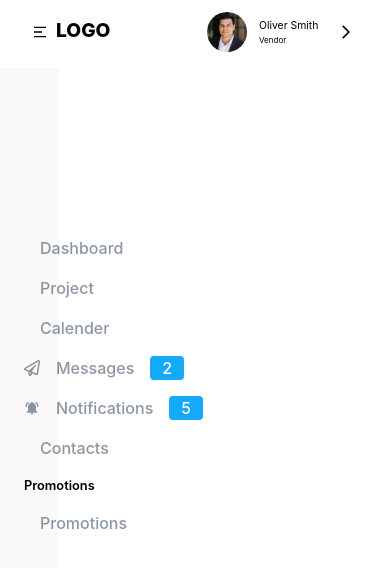
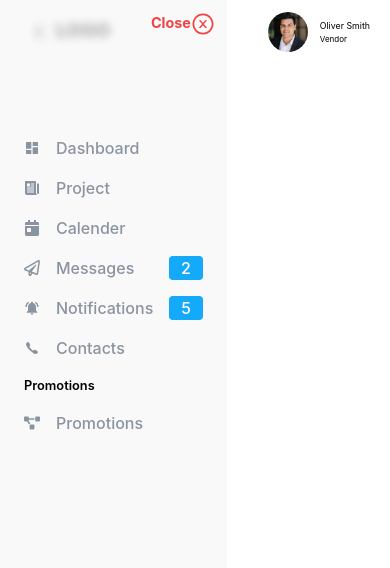
Before and after one commit to Kallyan01/adminPanelNew, a React (Create React App) app: page / in a window 390 px wide. Both pictures are taken after a click on the element 40 px from the left and 32 px from the top of the page. Shown: the top 568 px of the page. Built offline with nearby package versions, Linux system fonts and the light colour scheme.

Commit message:
fixed burgermenu bug

```diff
--- a/src/App.css
+++ b/src/App.css
@@ -107,10 +107,7 @@
   width: 30px;
   border-radius: 50%;
 }
-.sidebar
-{
-  position: relative;
-}
+
 input {
   border: none;
   outline: none;
@@ -207,12 +204,17 @@ svg {
 @media screen and (max-width: 760px) {
   .logo
 {
-  width: 50%;
+  width: 30%;
 }
-
+.visitProfile
+{
+  display: none;
+}
 .userDet
 {
-  width: 50%;
+  width: 70%;
+  display: flex;
+  justify-content: flex-end;
 }
   .searchbar
   {
--- a/src/components/site/navbar/index.jsx
+++ b/src/components/site/navbar/index.jsx
@@ -26,12 +26,12 @@ function Index() {
           placeholder="Search for Projects"
         />
       </div>
-      <div className="userDet flex flex-row">
+      <div className="userDet flex flex-row mx-5 md:mx-0">
         <div className="userproImg p-3 text-center align-middle">
           <img src={uimg} alt="userImage" />
         </div>
         <div className="userInfo flex flex-col justify-center align-middle">
-          <p className="uName fs-4 md:fs-8">Oliver Smith</p>
+          <p className="uName fs-2 md:fs-8">Oliver Smith</p>
           <p className="uType fs-1 md:fs-5">Vendor</p>
         </div>
         <div className="visitProfile flex flex-col justify-center align-middle mx-5">
--- a/src/layout/mainlayout.js
+++ b/src/layout/mainlayout.js
@@ -3,25 +3,24 @@ import { GlobalContext } from "../globalapi/GlobalProvider";
 import { Outlet, NavLink } from "react-router-dom";
 import { RiDashboardFill } from "react-icons/ri";
 import Navbar from "../components/site/navbar";
-import {AiFillCloseSquare} from "react-icons/ai"
+import { AiFillCloseSquare } from "react-icons/ai";
 import {
   FaProjectDiagram,
   FaRegPaperPlane,
   FaCalendarDay,
 } from "react-icons/fa";
-import {IoNewspaperSharp} from "react-icons/io5"
-import {IoIosCall} from "react-icons/io"
-import {MdNotificationsActive} from "react-icons/md"
-import {AiOutlineCloseCircle} from "react-icons/ai"
-
+import { IoNewspaperSharp } from "react-icons/io5";
+import { IoIosCall } from "react-icons/io";
+import { MdNotificationsActive } from "react-icons/md";
+import { AiOutlineCloseCircle } from "react-icons/ai";
 
 function Mainlayout() {
   const { nav } = useContext(GlobalContext);
   const [navOpen, setNavOpen] = nav;
   let sidebar = navOpen
-    ? "sidebar absolute top-0 left-0 w-3/4 md:w-auto col-span-none md:relative md:block md:col-span-1"
+    ? "sidebar absolute top-0 left-0 w-100 md:w-auto col-span-none md:relative md:block md:col-span-1"
     : "hidden";
-    let body = navOpen?"body col-span-5 md:col-span-4":"body col-span-5"
+  let body = navOpen ? "body col-span-5 md:col-span-4" : "body col-span-5";
   return (
     <div class="layout grid light grid-cols-5 gap-1 w-100">
       <div className="col-span-5">
@@ -29,7 +28,11 @@ function Mainlayout() {
       </div>
       <div className=" grid grid-cols-5 col-span-5">
         <div className={sidebar}>
-          <div className="menulist list-none pt-40">
+          <div className="closeBtn flex justify-end  w-100 p-3 text-red-500 fs-10 flex" onClick={()=>setNavOpen(false)}>
+            <p className="fs-3 font-bold">Close</p>
+            <AiOutlineCloseCircle />
+          </div>
+          <div className="menulist list-none pt-20">
             <NavLink to="/dashboard">
               <li className="menuitem p-2 px-6 flex">
                 <RiDashboardFill />
@@ -54,17 +57,20 @@ function Mainlayout() {
                   <FaRegPaperPlane />
                   <div className="p-0 mx-4">Messages</div>
                 </div>
-                <div className="leftside p-.5 px-3 rounded text-white bg-primary">2</div>
+                <div className="leftside p-.5 px-3 rounded text-white bg-primary">
+                  2
+                </div>
               </li>
             </NavLink>
             <NavLink to="/notifications">
               <li className="menuitem p-2 px-6 flex justify-between">
-              <div className="rightside flex">
+                <div className="rightside flex">
                   <MdNotificationsActive />
-                <div className="p-0 mx-4">Notifications</div>
+                  <div className="p-0 mx-4">Notifications</div>
                 </div>
-                <div className="leftside p-.5 px-3 rounded text-white bg-primary">5</div>
-
+                <div className="leftside p-.5 px-3 rounded text-white bg-primary">
+                  5
+                </div>
               </li>
             </NavLink>
             <NavLink to="/contacts">
```
